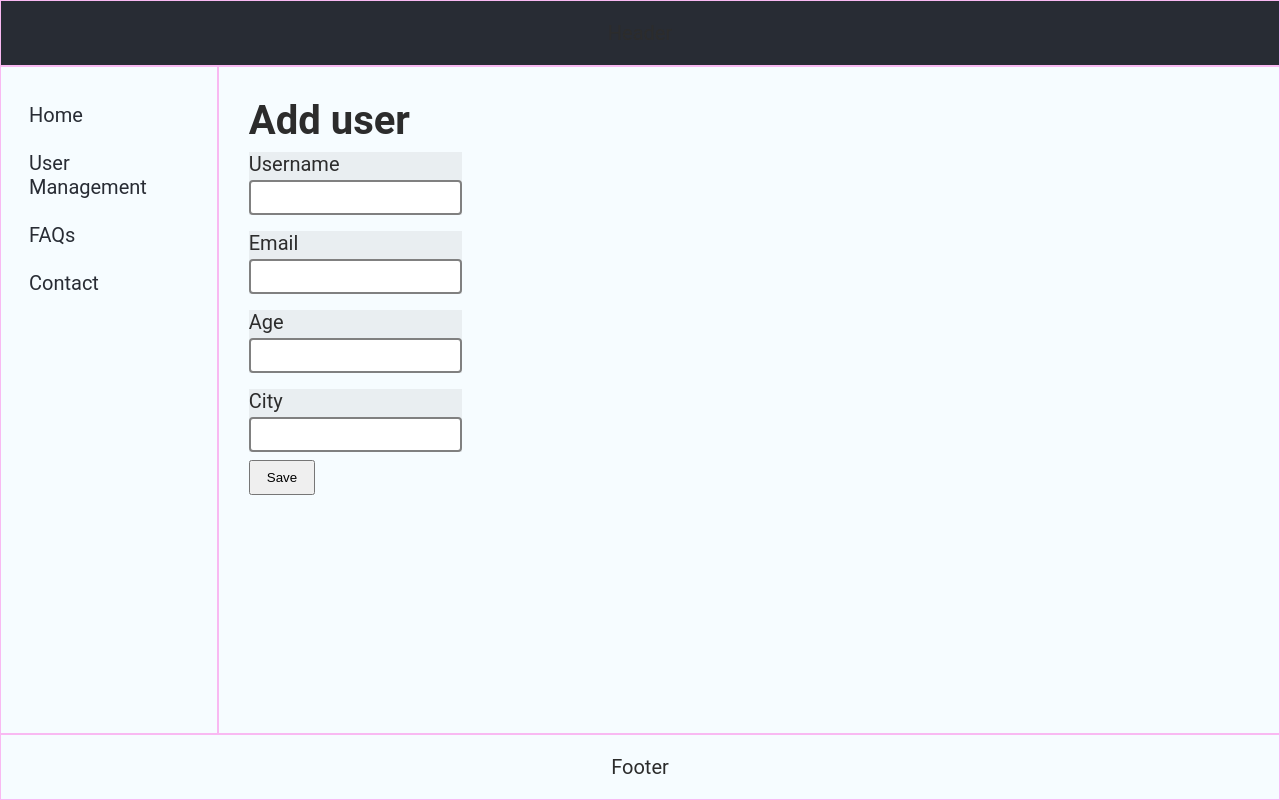
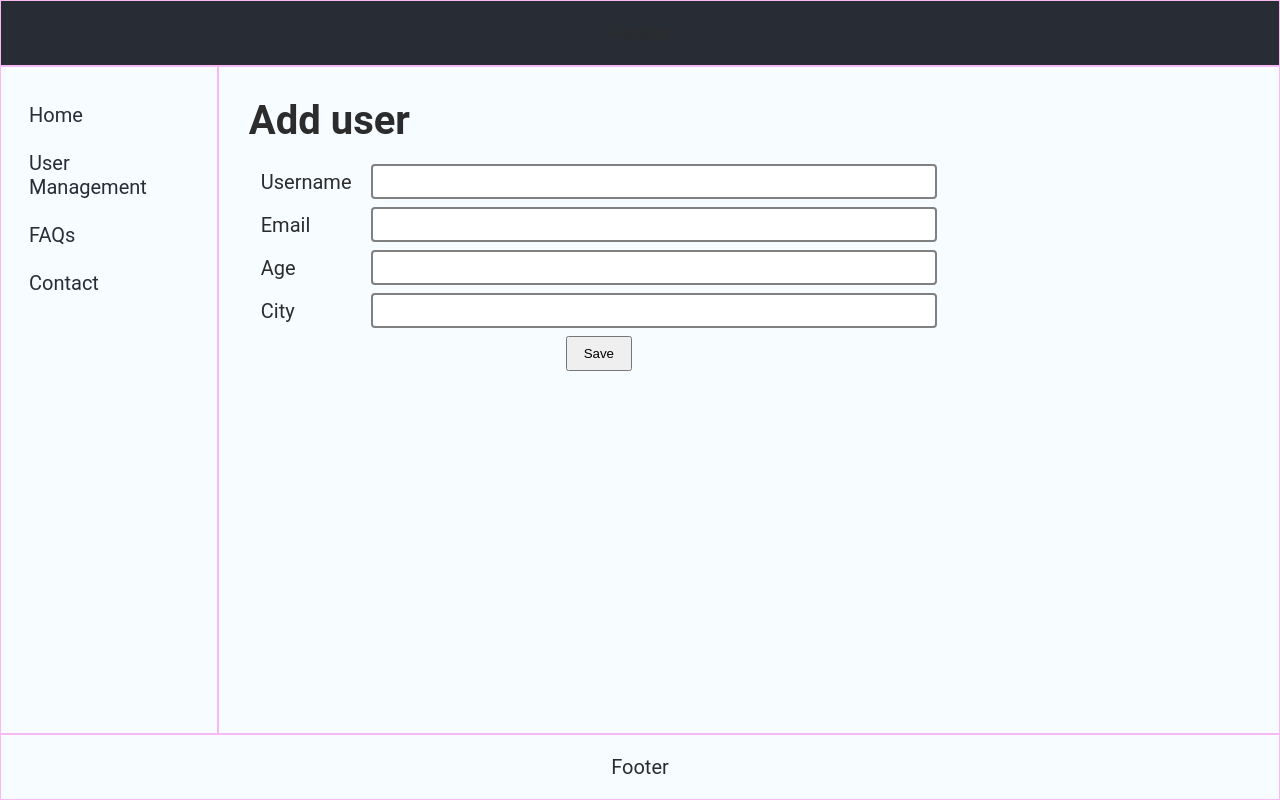
Before and after one commit to sazmhzn/User-Management, a React (Create React App) app: page /AddUser in a window 1280 px wide. Built offline with nearby package versions, Linux system fonts and the light colour scheme.

Commit message:
useNavigate from addUser to userManagement

```diff
--- a/src/App.css
+++ b/src/App.css
@@ -135,16 +135,32 @@ tr:nth-child(even) {
   background-color: #dddddd;
 }
 
+.form-container {
+  padding: 12px;
+  width: 70%;
+}
+
 .input-group {
-  background-color: #2c2c2c11;
   margin: 8px 0;
   display: flex;
-  flex-direction: column;
-  align-items: start;
+  /* flex-direction: column; */
+  align-items: center;
+  justify-content: center;
   gap: 4px;
+
+}
+
+.input-group > * {
+  /* outline: 1px solid lightcoral; */
+}
+
+.input-group > label {
+  text-align: left;
+  flex: 1;
 }
 
 input{
+  flex: 5;
   border: 2px solid gray;
   border-radius: 4px;
   padding: 8px 16px;
--- a/src/pages/UserManagement/AddUser.jsx
+++ b/src/pages/UserManagement/AddUser.jsx
@@ -1,6 +1,10 @@
 import React, { useState } from "react";
+import { useNavigate } from "react-router-dom";
 
 const AddUser = () => {
+
+  const navigate = useNavigate();
+
   const [username, setUsername] = useState();
   const [email, setEmail] = useState();
   const [age, setAge] = useState();
@@ -11,22 +15,16 @@ const AddUser = () => {
   };
 
   const handleEmail = (e) => {
-
     setEmail(e.target.value);
-  }
+  };
 
   const handleAge = (e) => {
-    return(
-      setAge(e.target.value)
-    )
-  }
+    return setAge(e.target.value);
+  };
 
   const handleCity = (e) => {
-    return(
-      setCity(e.target.value)
-    )
-  }
-
+    return setCity(e.target.value);
+  };
 
   const saveForm = () => {
     console.log("saveform");
@@ -34,11 +32,13 @@ const AddUser = () => {
     console.log("City: ", city);
     console.log("Email: ", email);
     console.log("Age: ", age);
+    navigate("/userManagement")
   };
 
   return (
     <>
       <h1>Add user</h1>
+      <div className="form-container">
         <div className="input-group">
           <label>Username</label>
           <input type="text" name="username" onChange={handleUserName} />
@@ -53,11 +53,12 @@ const AddUser = () => {
         </div>
         <div className="input-group">
           <label>City</label>
-        <input type="text" name="city"onChange={handleCity} />
+          <input type="text" name="city" onChange={handleCity} />
         </div>
+        <div>
 
-      <div>
           <button onClick={saveForm}>Save</button>
+        </div>
       </div>
     </>
   );
```
Lines whose indentation alone changed are shown as unchanged.
